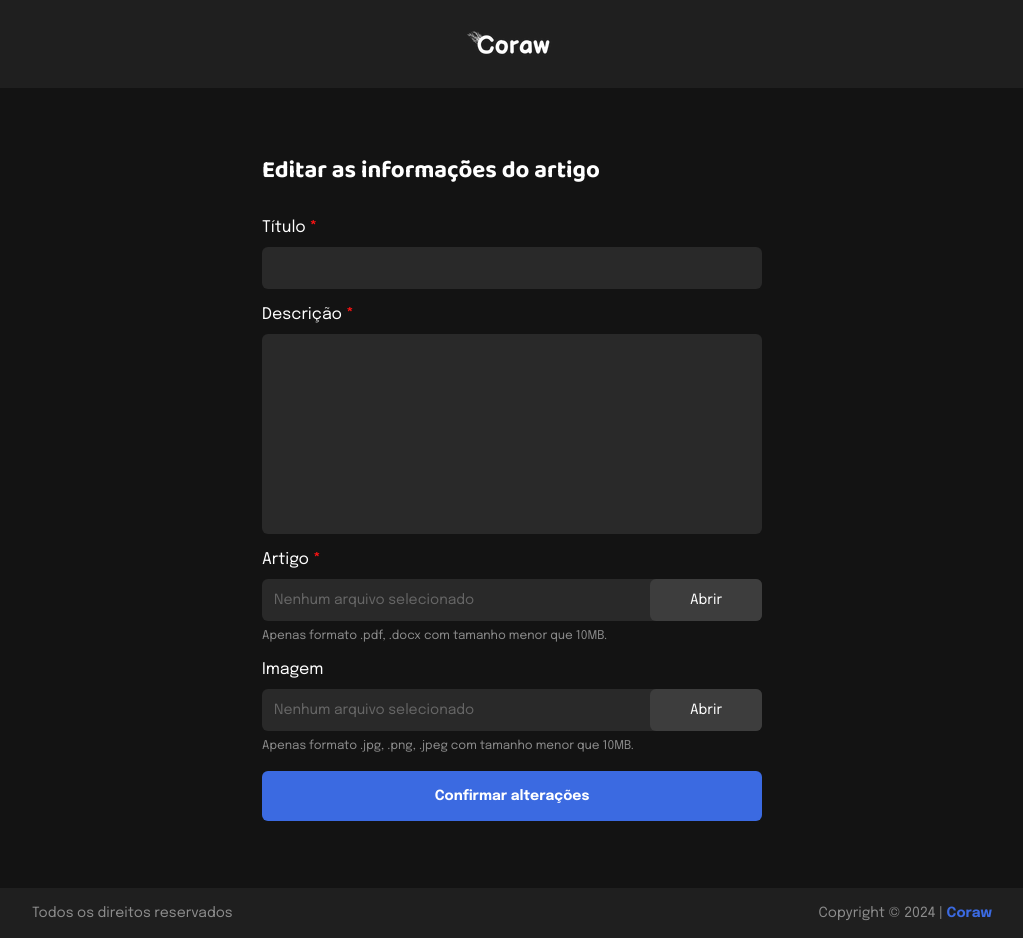
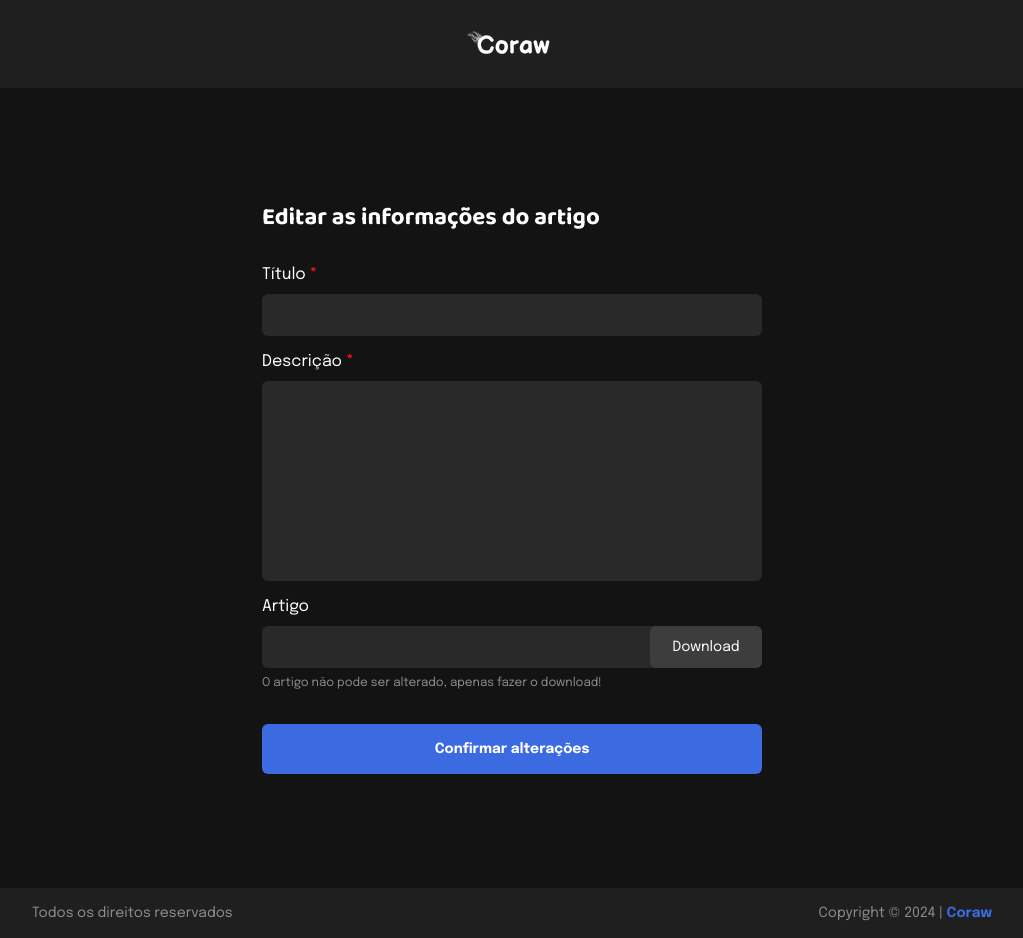
Before and after one commit to GustavoeDev/coraw, a Next.js app: page /admin/article/edit in a window 1280 px wide. Shown: the whole page, without its empty margins (128-1151 px from the left). Built offline with nearby package versions, Linux system fonts and the light colour scheme.

Commit message:
feat: edit information in an article

```diff
--- a/server.json
+++ b/server.json
@@ -17,18 +17,55 @@
     },
     {
       "name": "João Neto",
-      "email": "joao@hotmail.com",
+      "email": "joao@gmail.com",
       "password": "joao123",
       "articles": [
         {
-          "title": "mar",
-          "description": "bbfgbf",
+          "title": "vida humana nos mares",
+          "description": "vsdvbfbfd",
           "fileUpload": {},
-          "fileUrl": "https://res.cloudinary.com/diebb0uc0/raw/upload/v1731110747/ker9drzapqhndkoqe4ax.zip",
-          "createdAt": "2024-11-09T00:05:47.697Z"
+          "fileUrl": "https://res.cloudinary.com/diebb0uc0/raw/upload/v1731247132/otz3ikqewmth95xvw3x3.png",
+          "createdAt": "2024-11-10T13:58:50.461Z"
         }
       ],
       "id": 2
+    },
+    {
+      "name": "Maria Liduina",
+      "email": "liduina@hotmail.com",
+      "password": "lidu123",
+      "articles": [
+        {
+          "title": "baleias são animais grandes e legais",
+          "description": "baleias",
+          "fileUpload": {},
+          "fileUrl": "https://res.cloudinary.com/diebb0uc0/raw/upload/v1731252647/uhsohdoe9g86cnjikyx5.png",
+          "createdAt": "2024-11-10T15:30:45.444Z"
+        },
+        {
+          "title": "peixes",
+          "description": "ioaefokaef",
+          "fileUpload": {},
+          "fileUrl": "https://res.cloudinary.com/diebb0uc0/raw/upload/v1731252657/n3rmu31bdaos9jvughkj.zip",
+          "createdAt": "2024-11-10T15:30:54.616Z"
+        }
+      ],
+      "id": 3
+    },
+    {
+      "name": "Hian Sebasthian",
+      "email": "hian@hotmail.com",
+      "password": "hian123",
+      "articles": [
+        {
+          "title": "peixe espada",
+          "description": "bdkvomsdkomfa",
+          "fileUpload": {},
+          "fileUrl": "https://res.cloudinary.com/diebb0uc0/raw/upload/v1731252730/hy0chhwjxg7q8hspubzo.png",
+          "createdAt": "2024-11-10T15:32:07.607Z"
+        }
+      ],
+      "id": 4
     }
   ],
   "admin": {
--- a/src/app/admin/article/edit/page.tsx
+++ b/src/app/admin/article/edit/page.tsx
@@ -1,58 +1,5 @@
-import Header from "@/components/Header";
-import {
-  ArticleEditContainer,
-  EditForm,
-  FileLabelEdit,
-  FileLabelSelectEdit,
-  LabelContainerEdit,
-} from "@/styles/pages/edit";
+import Edit from "@/components/Edit";
 
-export default function ArticleEdit() {
-  return (
-    <>
-      <Header />
-      <ArticleEditContainer>
-        <EditForm action="">
-          <h3>Editar as informações do artigo</h3>
-          <div>
-            <label htmlFor="">
-              Título <strong>*</strong>
-            </label>
-            <input type="text" />
-          </div>
-          <div>
-            <label htmlFor="">
-              Descrição <strong>*</strong>
-            </label>
-            <textarea name="" id=""></textarea>
-          </div>
-          <div>
-            <label htmlFor="fileUpload">
-              Artigo <strong>*</strong>
-            </label>
-            <input type="file" id="fileUpload" />
-            <LabelContainerEdit>
-              <FileLabelSelectEdit htmlFor="fileUpload">
-                Nenhum arquivo selecionado
-              </FileLabelSelectEdit>
-              <FileLabelEdit htmlFor="fileUpload">Abrir</FileLabelEdit>
-            </LabelContainerEdit>
-            <p>Apenas formato .pdf, .docx com tamanho menor que 10MB.</p>
-          </div>
-          <div>
-            <label htmlFor="imageUpload">Imagem</label>
-            <input type="file" id="imageUpload" />
-            <LabelContainerEdit>
-              <FileLabelSelectEdit htmlFor="imageUpload">
-                Nenhum arquivo selecionado
-              </FileLabelSelectEdit>
-              <FileLabelEdit htmlFor="imageUpload">Abrir</FileLabelEdit>
-            </LabelContainerEdit>
-            <p>Apenas formato .jpg, .png, .jpeg com tamanho menor que 10MB.</p>
-          </div>
-          <button type="submit">Confirmar alterações</button>
-        </EditForm>
-      </ArticleEditContainer>
-    </>
-  );
+export default function ArticleEditPage() {
+  return <Edit />;
 }
--- /dev/null
+++ b/src/components/Edit.tsx
@@ -0,0 +1,98 @@
+"use client";
+
+import Header from "@/components/Header";
+import { Article, UserValidLoginContext } from "@/contexts/UserValidLogin";
+import { usersApi } from "@/lib/axios";
+import {
+  ArticleEditContainer,
+  ContainerEdit,
+  EditForm,
+  FileEdit,
+  FileSelectEdit,
+} from "@/styles/pages/edit";
+import { redirect } from "next/navigation";
+import { useContext, useState } from "react";
+
+export default function ArticleEdit() {
+  const { articleClicked, userClicked } = useContext(UserValidLoginContext);
+
+  const [articleTitle, setArticleTitle] = useState(articleClicked?.title || "");
+  const [articleDescription, setArticleDescription] = useState(
+    articleClicked?.description || ""
+  );
+
+  async function handleChangeInfoArticle(event: React.FormEvent) {
+    event.preventDefault();
+
+    const updatedArticle: Article = {
+      title: articleTitle,
+      description: articleDescription,
+      fileUpload: articleClicked?.fileUpload,
+      fileUrl: articleClicked?.fileUrl,
+      createdAt: articleClicked?.createdAt || new Date(),
+    };
+
+    const response = await usersApi.get(`/users/${userClicked}`);
+    const userData = response.data;
+
+    const updatedArticles = response.data.articles.map((article: Article) =>
+      article.createdAt === articleClicked?.createdAt ? updatedArticle : article
+    );
+
+    if (updatedArticles) {
+      await usersApi.put(`users/${userClicked}`, {
+        ...userData,
+        articles: updatedArticles,
+      });
+    }
+
+    redirect("/admin/dashboard");
+  }
+
+  return (
+    <>
+      <Header />
+      <ArticleEditContainer>
+        <EditForm action="" onSubmit={handleChangeInfoArticle}>
+          <h3>Editar as informações do artigo</h3>
+          <div>
+            <label htmlFor="">
+              Título <strong>*</strong>
+            </label>
+            <input
+              type="text"
+              value={articleTitle}
+              onChange={(event) => setArticleTitle(event.target.value || "")}
+            />
+          </div>
+          <div>
+            <label htmlFor="">
+              Descrição <strong>*</strong>
+            </label>
+            <textarea
+              name=""
+              id=""
+              value={articleDescription}
+              onChange={(event) => setArticleDescription(event.target.value)}
+            ></textarea>
+          </div>
+          <div>
+            <label htmlFor="fileUpload">Artigo</label>
+            <ContainerEdit href={articleClicked?.fileUrl} target="_blank">
+              <FileSelectEdit>
+                <span>
+                  {articleClicked?.fileUrl && articleClicked.fileUrl.length > 45
+                    ? articleClicked.fileUrl.slice(0, 45) + "..."
+                    : articleClicked?.fileUrl}
+                </span>
+              </FileSelectEdit>
+              <FileEdit>Download</FileEdit>
+            </ContainerEdit>
+            <p>O artigo não pode ser alterado, apenas fazer o download!</p>
+          </div>
+          <button type="submit">Confirmar alterações</button>
+        </EditForm>
+      </ArticleEditContainer>
+    </>
+  );
+}
--- a/src/contexts/UserValidLogin.tsx
+++ b/src/contexts/UserValidLogin.tsx
@@ -21,6 +21,10 @@ export interface UserValid {
 interface UserValidLoginContextType {
   userValid: UserValid | null;
   addUserValid: (user: UserValid) => void;
+  userClicked: number;
+  updateUserClicked: (userId: number) => void;
+  articleClicked: Article | null;
+  updateArticleClicked: (article: Article) => void;
 }
 
 export const UserValidLoginContext = createContext<UserValidLoginContextType>(
@@ -33,6 +37,8 @@ interface UserValidLoginProps {
 
 export default function UserValidLogin({ children }: UserValidLoginProps) {
   const [userValid, setUserValid] = useState<UserValid | null>(null);
+  const [userClicked, setUserClicked] = useState(0);
+  const [articleClicked, setArticleClicked] = useState<Article | null>(null);
 
   useEffect(() => {
     const storedStateAsJSON = localStorage.getItem("@coraw:userValid-1.0.0");
@@ -40,6 +46,14 @@ export default function UserValidLogin({ children }: UserValidLoginProps) {
       setUserValid(JSON.parse(storedStateAsJSON));
     }
   }, []);
+
+  function updateUserClicked(userId: number) {
+    setUserClicked(userId);
+  }
+
+  function updateArticleClicked(articleData: Article) {
+    setArticleClicked(articleData);
+  }
 
   function addUserValid(user: UserValid) {
     setUserValid(user);
@@ -53,7 +67,16 @@ export default function UserValidLogin({ children }: UserValidLoginProps) {
   }, [userValid]);
 
   return (
-    <UserValidLoginContext.Provider value={{ userValid, addUserValid }}>
+    <UserValidLoginContext.Provider
+      value={{
+        userValid,
+        addUserValid,
+        updateUserClicked,
+        userClicked,
+        updateArticleClicked,
+        articleClicked,
+      }}
+    >
       {children}
     </UserValidLoginContext.Provider>
   );
--- a/src/styles/pages/edit.ts
+++ b/src/styles/pages/edit.ts
@@ -86,14 +86,18 @@ export const EditForm = styled("form", {
     fontSize: "$md",
     fontWeight: "bold",
     cursor: "pointer",
+    marginTop: "1rem",
   },
 });
 
-export const LabelContainerEdit = styled("div", {
+export const ContainerEdit = styled("a", {
   position: "relative",
+  textDecoration: "none",
+  color: "$white",
 });
 
-export const FileLabelSelectEdit = styled("label", {
+export const FileSelectEdit = styled("div", {
+  height: "2.68rem",
   backgroundColor: "$gray800",
   padding: "0.75rem",
   borderRadius: 6,
@@ -102,7 +106,7 @@ export const FileLabelSelectEdit = styled("label", {
   color: "$gray600",
 });
 
-export const FileLabelEdit = styled("label", {
+export const FileEdit = styled("div", {
   position: "absolute",
   backgroundColor: "$gray700",
   padding: "0.75rem 0",
```
Also changed, not shown: src/components/Dashboard.tsx (+24 -12 lines).
